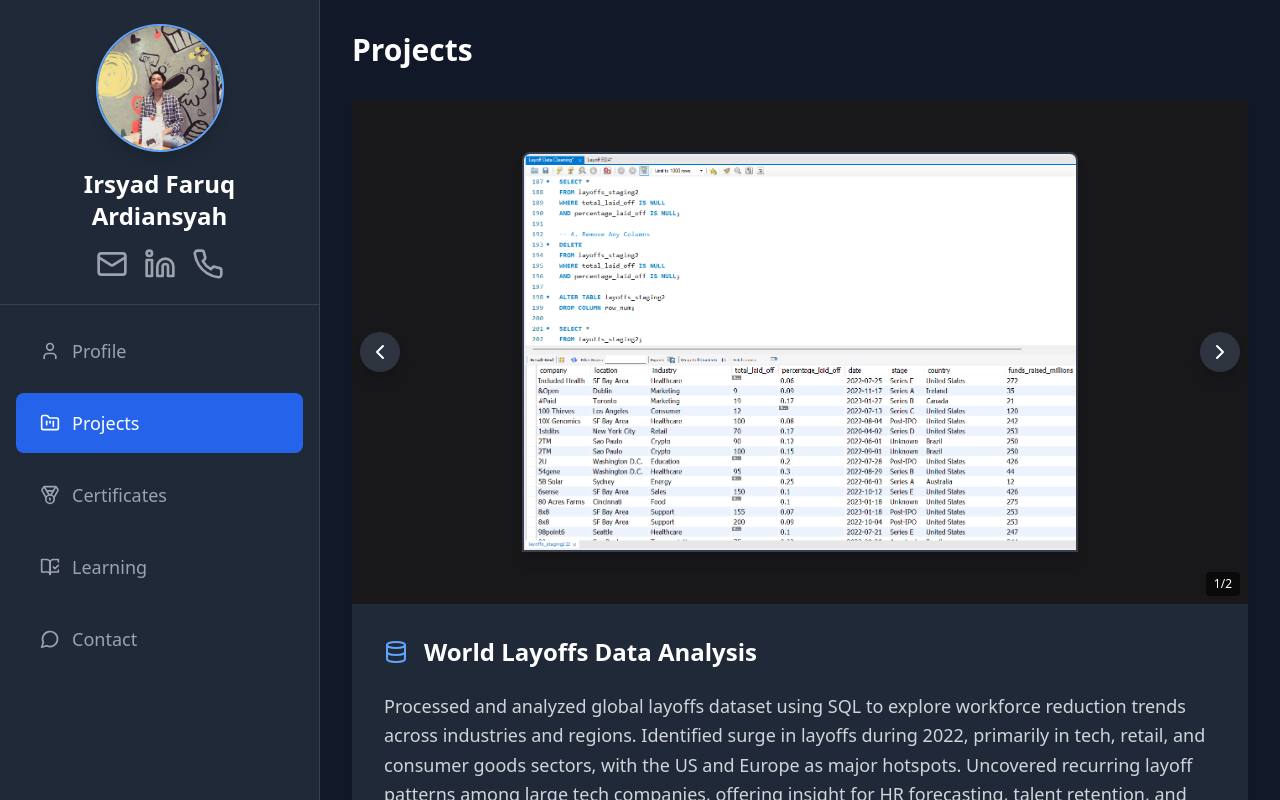
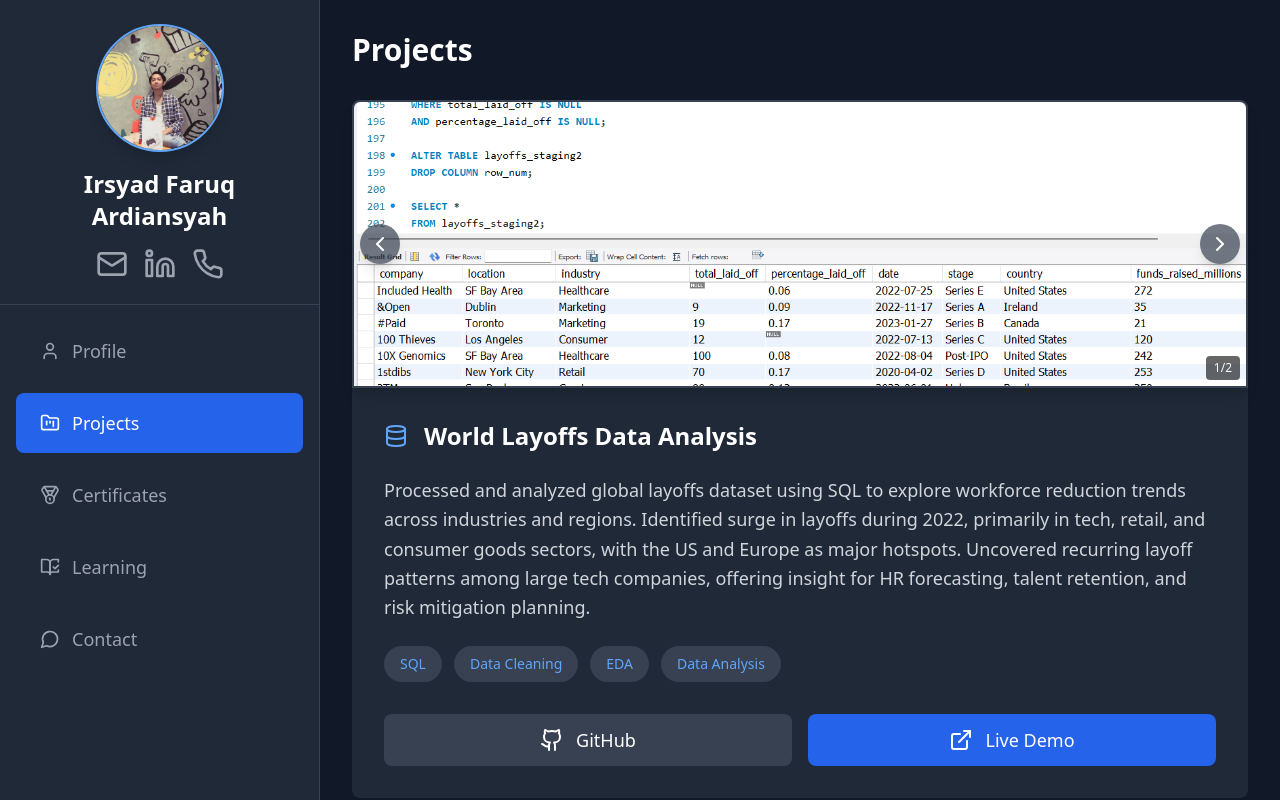
Before and after one commit to dizzy505/porto-irsyad, a React (Vite) app: page / in a window 1280 px wide. Both pictures are taken after a click on the button "Projects". Shown: the top 800 px of the page. Built offline with nearby package versions, Linux system fonts and the light colour scheme.

Commit message:
update app.tsx

```diff
--- a/src/App.tsx
+++ b/src/App.tsx
@@ -880,7 +880,7 @@ function App() {
                       transition={{ delay: index * 0.1 }}
                       className="bg-gray-800 rounded-lg shadow-sm hover:shadow-lg transition-all hover:-translate-y-2"
                     >
-                      <div className="relative flex items-center justify-center bg-gray-900 rounded-t-lg" style={{ minHeight: '200px' }}>
+                      <div className="relative flex items-center justify-center bg-gray-900 rounded-t-lg h-72">
                         {imagesLength > 1 && (
                           <button
                             className="absolute left-2 z-10 bg-gray-700 bg-opacity-70 hover:bg-opacity-100 text-white rounded-full p-2 shadow-lg focus:outline-none"
@@ -890,13 +890,13 @@ function App() {
                             <svg width="24" height="24" fill="none" stroke="currentColor" strokeWidth="2" strokeLinecap="round" strokeLinejoin="round"><polyline points="15 18 9 12 15 6"></polyline></svg>
                           </button>
                         )}
-                        <div className="flex-shrink-0 cursor-pointer w-full flex items-center justify-center aspect-video" style={{ background: '#18181b' }}>
+                        <div className="flex-shrink-0 cursor-pointer w-full h-full">
                           <img
                             src={project.previewImages[currentImgIdx]}
                             alt={`${project.title} ${currentImgIdx + 1}`}
-                            className="max-w-full max-h-[400px] w-auto h-auto object-contain rounded-t-lg shadow-lg border-2 border-gray-700 hover:border-blue-400 transition-all duration-300"
+                            className="w-full h-full object-cover rounded-t-lg shadow-lg border-2 border-gray-700 hover:border-blue-400 transition-all duration-300"
                             onClick={() => setSelectedImage(project.previewImages[currentImgIdx])}
-                            style={{ display: 'block', margin: '0 auto' }}
+                            style={{ display: 'block' }}
                           />
                           <div className="absolute bottom-2 right-2 bg-black bg-opacity-60 text-white px-2 py-1 rounded text-xs">
                             {currentImgIdx + 1}/{imagesLength}
```
